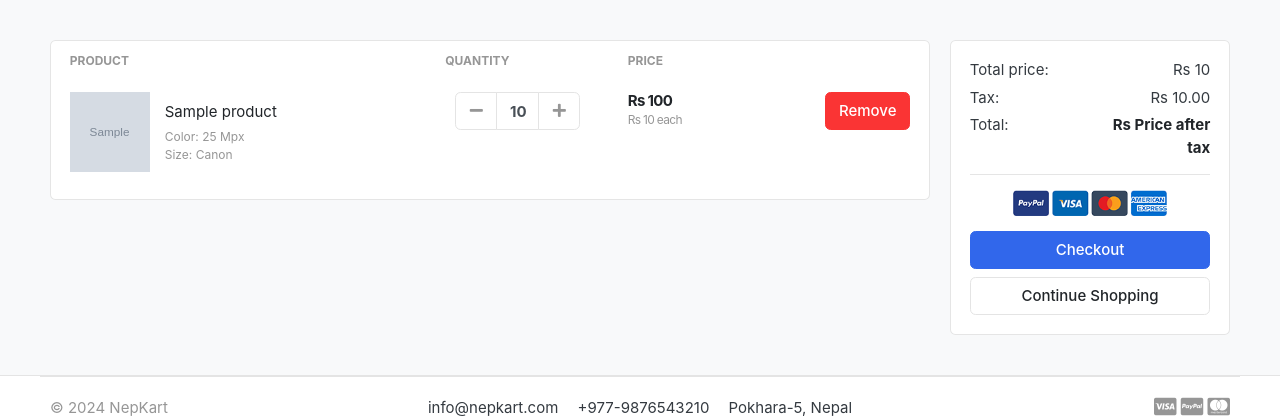
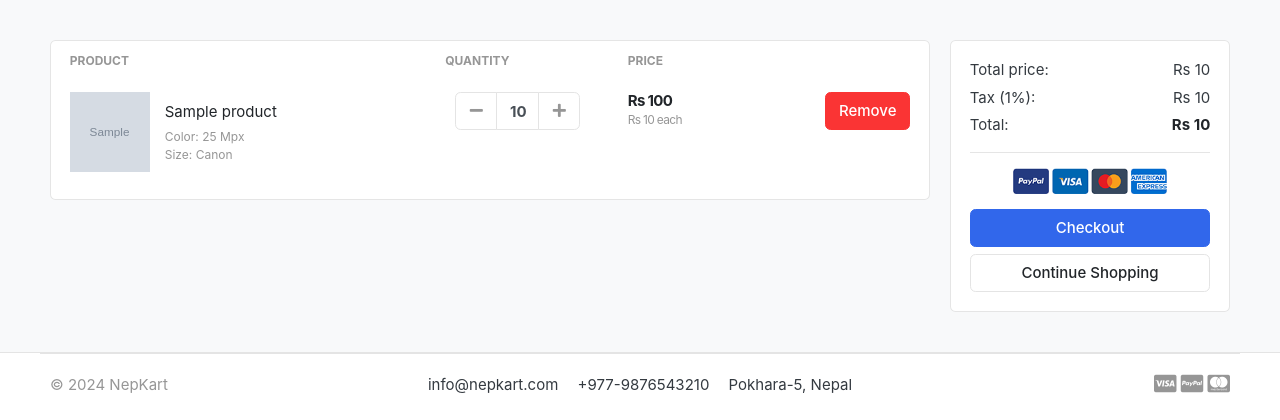
Before and after one commit to manoramsubedi/Ecommerce-Django, a Django app: template store/templates/store/cart.html in a window 1280 px wide. Shown: the part 118-538 px from the top of the page. Run offline with Django 5.2, Linux system fonts and the light colour scheme; tables that the repository leaves empty hold one stand-in row (values such as "Sample post"); the template is opened without the code that fills it: values that come from a table or form of the project are taken from there, most other values are stand-ins (such as "Sample title", 1, 10 or a date in 2020); grey boxes marked "Sample" are stand-in pictures; some libraries are stand-ins or nearby versions; some web fonts are replaced.

Commit message:
tax included

```diff
--- a/store/templates/store/cart.html
+++ b/store/templates/store/cart.html
@@ -70,12 +70,12 @@
                     <dd class="text-right">Rs {{ total }}</dd>
                     </dl>
                     <dl class="dlist-align">
-                    <dt>Tax:</dt>
-                    <dd class="text-right"> Rs 10.00</dd>
+                    <dt>Tax ({{ tax_percent }}%):</dt>
+                    <dd class="text-right"> Rs {{ tax }}</dd>
                     </dl>
                     <dl class="dlist-align">
                     <dt>Total:</dt>
-                    <dd class="text-right text-dark b"><strong>Rs Price after tax</strong></dd>
+                    <dd class="text-right text-dark b"><strong>Rs {{ grand_total }}</strong></dd>
                     </dl>
                     <hr>
                     <p class="text-center mb-3">
```
Also changed, not shown: cart/views.py (+7 -0 lines).
